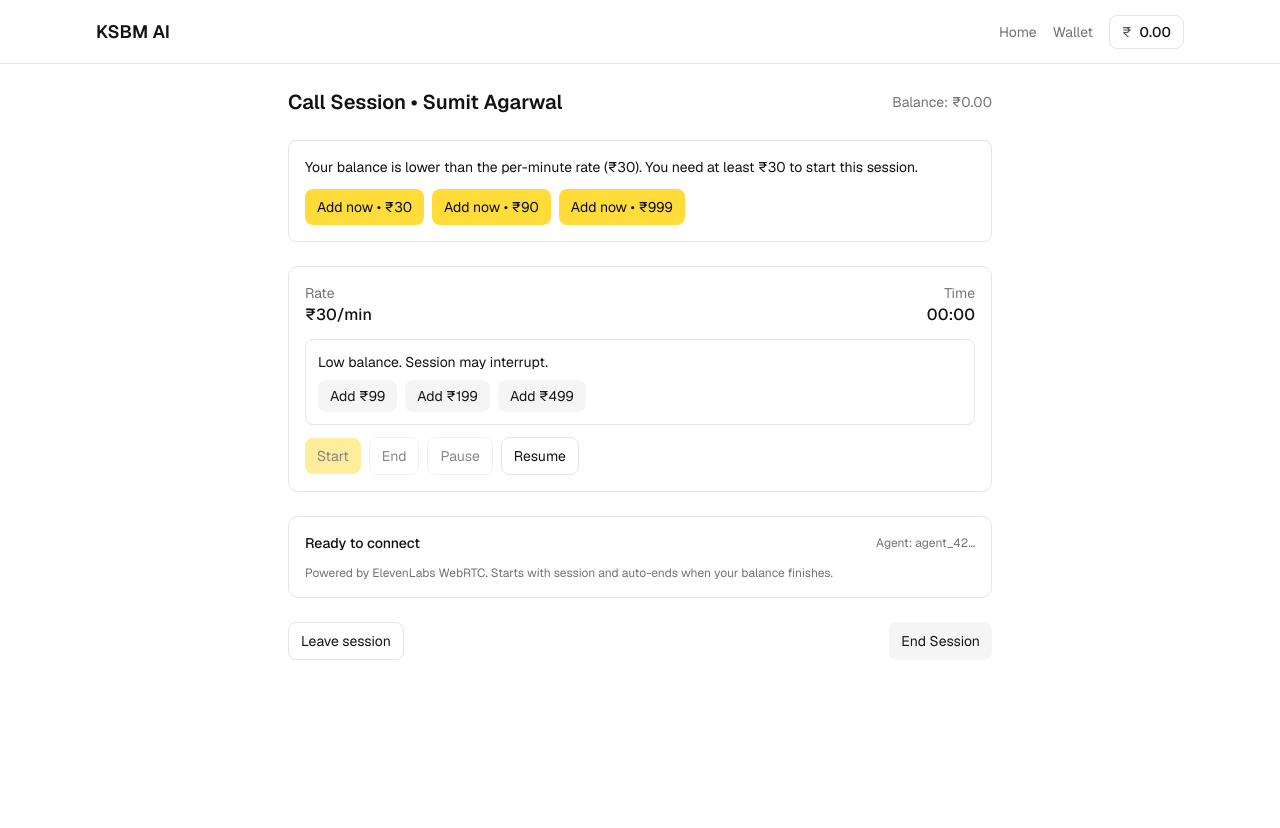
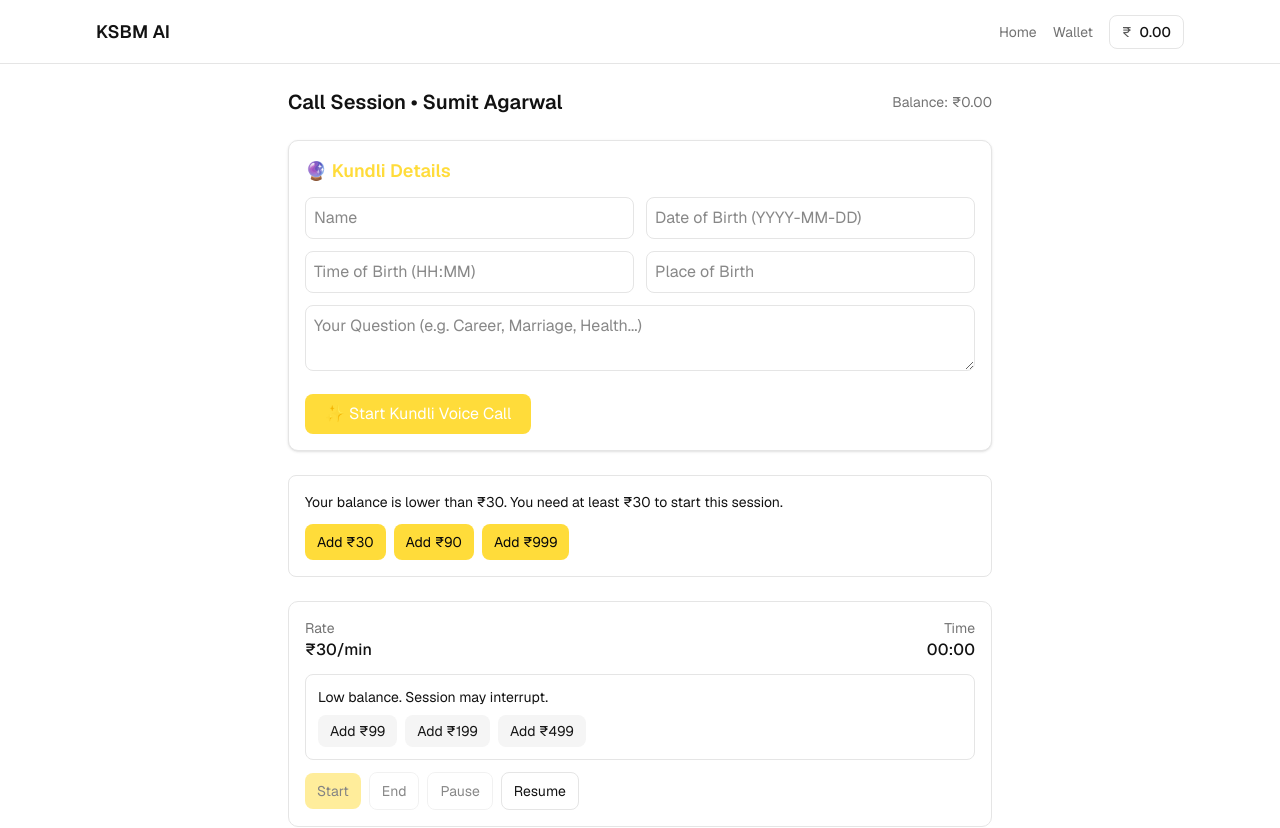
Before and after one commit to ksbminfotech5685/astroonevoicecall, a Next.js app: page /session/call/ex1 in a window 1280 px wide. Shown: the top 828 px of the page. Built offline with nearby package versions, Linux system fonts and the light colour scheme.

Commit message:
Update page.tsx

```diff
--- a/app/session/[type]/[id]/page.tsx
+++ b/app/session/[type]/[id]/page.tsx
@@ -1,7 +1,6 @@
 "use client"
 
 import { useRouter } from "next/navigation"
-
 import { useMemo, useState } from "react"
 import useSWR from "swr"
 import { getExpertById } from "@/components/data/experts"
@@ -23,9 +22,58 @@ export default function SessionPage({ params }: Params) {
   const [callActive, setCallActive] = useState(false)
   const [startBalance, setStartBalance] = useState<number | null>(null)
 
+  // kundli form states
+  const [form, setForm] = useState({
+    name: "",
+    dob: "",
+    tob: "",
+    pob: "",
+    question: "",
+  })
+  const [loading, setLoading] = useState(false)
+  const [kundliSummary, setKundliSummary] = useState("")
+
   const hasBalance = useMemo(() => (balance ?? 0) > 0, [balance])
   const isLowForThisRate = useMemo(() => (balance ?? 0) < rate, [balance, rate])
   const canStart = useMemo(() => (balance ?? 0) >= rate, [balance, rate])
+
+  // === handle kundli form submission ===
+  const handleFormSubmit = async () => {
+    if (!form.name || !form.dob || !form.tob || !form.pob || !form.question) {
+      alert("Please fill all the details before starting.")
+      return
+    }
+
+    setLoading(true)
+    try {
+      const res = await fetch("/api/kundli_full", {
+        method: "POST",
+        headers: { "Content-Type": "application/json" },
+        body: JSON.stringify(form),
+      })
+      const data = await res.json()
+
+      if (data?.success) {
+        const summary = data?.summary_for_agent || data?.kundli_prediction?.prediction || "Kundli data generated"
+        setKundliSummary(summary)
+
+        // Automatically start ElevenLabs session with kundli context
+        if (window.startElevenLabsCall) {
+          window.startElevenLabsCall(summary)
+        } else {
+          console.warn("startElevenLabsCall() not found — check ElevenLabs init")
+          setCallActive(true) // fallback
+        }
+      } else {
+        alert("Failed to generate Kundli. Please try again.")
+      }
+    } catch (err) {
+      console.error("Form Submit Error:", err)
+      alert("Something went wrong while fetching Kundli data.")
+    } finally {
+      setLoading(false)
+    }
+  }
 
   if (!expert) {
     return (
@@ -53,11 +101,68 @@ export default function SessionPage({ params }: Params) {
         <p className="text-sm text-muted-foreground">Balance: ₹{balance?.toFixed(2)}</p>
       </div>
 
-      {/* Show a low balance warning, but don't block starting the session */}
+      {/* Kundli Form Section */}
+      <div className="bg-white shadow-sm border rounded-lg p-4">
+        <h2 className="text-lg font-semibold mb-3 text-primary">🔮 Kundli Details</h2>
+        <div className="grid grid-cols-1 md:grid-cols-2 gap-3">
+          <input
+            type="text"
+            placeholder="Name"
+            className="border rounded-md p-2"
+            value={form.name}
+            onChange={(e) => setForm({ ...form, name: e.target.value })}
+          />
+          <input
+            type="text"
+            placeholder="Date of Birth (YYYY-MM-DD)"
+            className="border rounded-md p-2"
+            value={form.dob}
+            onChange={(e) => setForm({ ...form, dob: e.target.value })}
+          />
+          <input
+            type="text"
+            placeholder="Time of Birth (HH:MM)"
+            className="border rounded-md p-2"
+            value={form.tob}
+            onChange={(e) => setForm({ ...form, tob: e.target.value })}
+          />
+          <input
+            type="text"
+            placeholder="Place of Birth"
+            className="border rounded-md p-2"
+            value={form.pob}
+            onChange={(e) => setForm({ ...form, pob: e.target.value })}
+          />
+        </div>
+
+        <textarea
+          placeholder="Your Question (e.g. Career, Marriage, Health...)"
+          className="border rounded-md p-2 mt-3 w-full"
+          rows={2}
+          value={form.question}
+          onChange={(e) => setForm({ ...form, question: e.target.value })}
+        ></textarea>
+
+        <button
+          onClick={handleFormSubmit}
+          className="bg-primary text-white px-5 py-2 rounded-md mt-4 hover:opacity-90"
+          disabled={loading}
+        >
+          {loading ? "⏳ Generating Kundli..." : "✨ Start Kundli Voice Call"}
+        </button>
+
+        {kundliSummary && (
+          <div className="mt-3 bg-muted rounded-md p-3 text-sm text-muted-foreground">
+            <strong>Kundli Summary:</strong> {kundliSummary}
+          </div>
+        )}
+      </div>
+
+      {/* Wallet and balance info */}
       {isLowForThisRate && (
         <div className="rounded-md border p-4">
           <p className="text-sm">
-            Your balance is lower than the per-minute rate (₹{rate}). You need at least ₹{rate} to start this session.
+            Your balance is lower than ₹{rate}. You need at least ₹{rate} to start this session.
           </p>
           <div className="mt-3 flex gap-2">
             {[rate, rate * 3, 999].map((amt, i) => (
@@ -69,25 +174,25 @@ export default function SessionPage({ params }: Params) {
                   mutate()
                 }}
               >
-                Add now • ₹{Math.ceil(amt)}
+                Add ₹{Math.ceil(amt)}
               </button>
             ))}
           </div>
         </div>
       )}
 
+      {/* Timer & ElevenLabs */}
       <SessionTimer
         pricePerMinute={rate}
         disabled={!canStart}
         onStart={() => {
-          // console.log("[v0] SessionTimer onStart fired. type:", params.type)
           setStartBalance(balance ?? 0)
           if (params.type === "call") {
             setCallActive(true)
           }
         }}
         onTick={() => {
-          const ok = deductPerMinute(rate / 60) // per second deduction
+          const ok = deductPerMinute(rate / 60)
           mutate()
           if (!ok) {
             setCallActive(false)
@@ -121,7 +226,7 @@ export default function SessionPage({ params }: Params) {
 
       {params.type === "chat" ? (
         <div className="rounded-lg border p-4 min-h-48">
-          <p className="text-sm text-muted-foreground mb-2">This is a demo chat area (placeholder).</p>
+          <p className="text-sm text-muted-foreground mb-2">This is a demo chat area.</p>
           <div className="rounded-md bg-muted p-3 text-sm">Example: Hello, how can I assist you today?</div>
         </div>
       ) : (
@@ -130,7 +235,6 @@ export default function SessionPage({ params }: Params) {
           agentId="agent_4201k5ttey26eexaz3cbwfb7s9dy"
           className="rounded-lg border"
           onError={(e) => {
-            // Optional: surface error to user or toast
             console.log("[v0] ElevenLabs onError:", e.message)
           }}
         />
```
